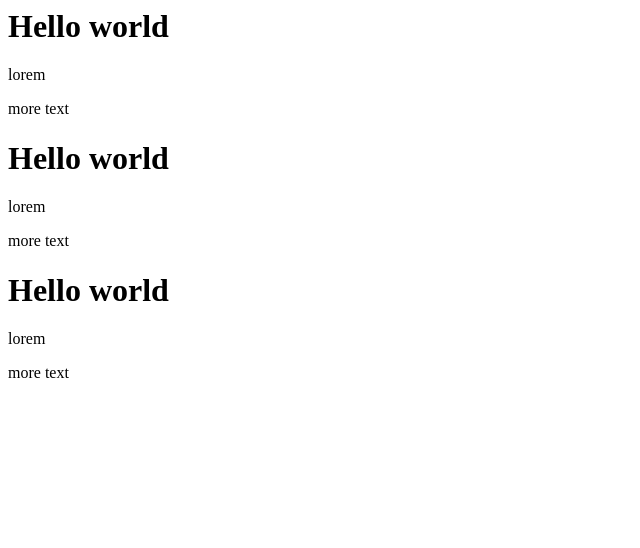
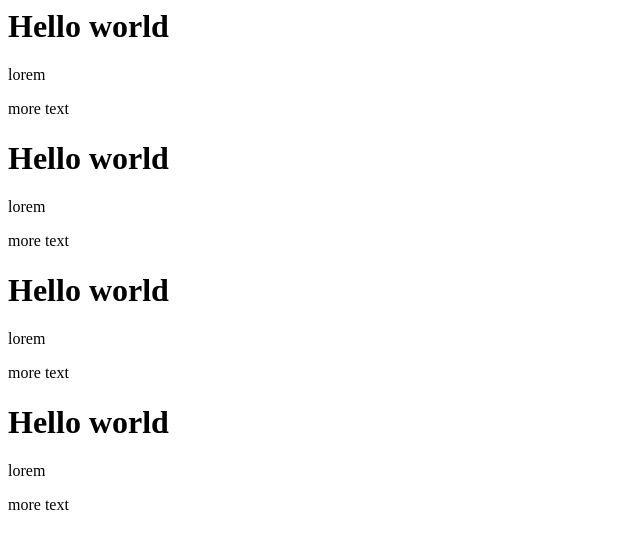
Before and after one commit to markaplet/natebassbot.github.io, a plain HTML site: page index.html in a window 1280 px wide. Shown: the whole page, without its empty margins (0-640 px from the left). Drawn offline with Linux system fonts and the light colour scheme.

Commit message:
Update index.html

```diff
--- a/index.html
+++ b/index.html
@@ -8,3 +8,6 @@
 <h1>Hello world</h1>
 <p>lorem</p>
 <p>more text</p>
+<h1>Hello world</h1>
+<p>lorem</p>
+<p>more text</p>
```
